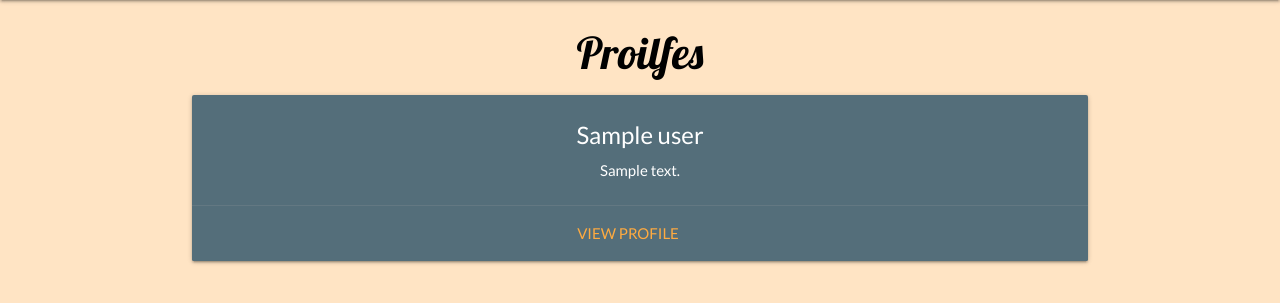
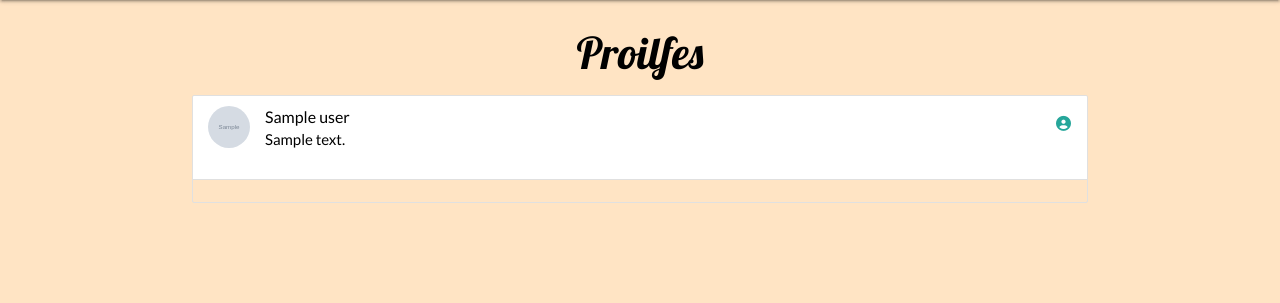
Before and after one commit to Code-Institute-Submissions/LiamGaff-Book-Marked_AugResub, a Flask app: page /users/ in a window 1280 px wide. Shown: the part 64-367 px from the top of the page. Run offline with Flask 2, Linux system fonts and the light colour scheme; grey boxes marked "Sample" are stand-in pictures; a database or web service that is not in the repository returns one stand-in record (values such as "Sample title"); some libraries are stand-ins or nearby versions.

Commit message:
add book_review.html(try to fix serever issue)

```diff
--- a/app.py
+++ b/app.py
@@ -99,10 +99,14 @@ def get_search():
 @app.route("/library/<vol_id>", methods=["GET", "POST"])
 def library(vol_id):
     if session['email']:
-        isbn_book_url = SEARCH_BASE_URL + vol_id
+        id_book_url = SEARCH_BASE_URL + vol_id
+
+    else:
+        flash("Login to add to library")
+        redirect(url_for('log_in'))
 
     try:
-        response = requests.get(isbn_book_url)
+        response = requests.get(id_book_url)
         response.raise_for_status()
         j_response = response.json()
         cover_img = j_response['items'][0]['volumeInfo']['imageLinks']['thumbnail']
@@ -130,12 +134,12 @@ def library(vol_id):
 
     except HTTPError as http_err:
         print(f'HTTP error occurred: {http_err}')
-        flash("An error occurred in processing your request. Please try again.")
+        flash('An error occurred in processing your request. Please try again.')
         return render_template('index.html')
 
     except Exception as err:
         print(f'Other error occurred: {err}')
-        flash("An error occurred in processing your request. Please try again.")
+        flash('An error occurred in processing your request. Please try again.')
         return render_template('index.html')
 
     return redirect(url_for('profile'))
@@ -151,15 +155,21 @@ def remove_book(book_id):
 # Render user profile if user in session
 @app.route("/profile/", methods=["GET", "POST"])
 def profile():
-    user = mongo.db.users.find_one(
+    if mongo.db.users.find_one(
+        {'email': session['email']}):
+        user = mongo.db.users.find_one(
         {'email': session['email']})
-    books = mongo.db.user_books.find()
+        books = mongo.db.user_books.find()
 
-    for book in books:
-        if (book["email"] == session['email']):
-            user_books = books
+        for book in books:
+            if (book["email"] == session['email']):
+                user_books = books
 
-            return render_template('profile.html', user=user, books=user_books)
+                return render_template('profile.html', user=user, books=user_books)
+
+    else:
+        flash("Login to add to library")
+        redirect(url_for('log_in'))
 
 
 @app.route("/users/", methods=["GET", "POST"])
@@ -214,11 +224,7 @@ def sign_up():
                         request.form.get("password")),
                 "bio": " "
                                     }
-            users_books = {
-                "email": request.form.get("email")
-            }
             mongo.db.users.insert_one(register)
-            mongo.db.user_books.insert_one(users_books)
 
             # Add new user
             session["email"] = request.form.get("email")
--- a/templates/profiles.html
+++ b/templates/profiles.html
@@ -2,21 +2,18 @@
 {% block content %}
 <section class="container">
 <h3 class="center-align headings">Proilfes</h3>
+<ul class="collection">
+{% for user in users %}
+<li class="collection-item avatar">
+    <img src="{{user.image}}" alt="" class="circle">
+    <span class="title">{{user.name}}</span>
+    <p class="truncate">{{user.bio}}
+    </p>
+    <a href="{{ url_for('profile', email=user.email) }}" class="secondary-content"><i class="fas fa-user-circle"></i></a>
+  </li>
+  <br>
+{% endfor %}
+</ul>
 
-{% for user in users %}
-    <div class="row">
-        <div class="center-align" id="user-cards">
-        <div class="card blue-grey darken-1 center-align">
-            <div class="card-content white-text">
-            <span class="card-title">{{ user.name }}</span>
-            <p class="truncate">{{ user.bio }}</p>
-            </div>
-            <div class="card-action">
-            <a href="{{ url_for('profile', email=user.email) }}">View Profile</a>
-            </div>
-        </div>
-        </div>
-    </div>
-{% endfor %}
 </section>
 {% endblock %}
--- /dev/null
+++ b/templates/submit_review.html
@@ -0,0 +1,6 @@
+{% extends "base.html" %}
+{% block content %}
+
+
+
+{% endblock %}
```
